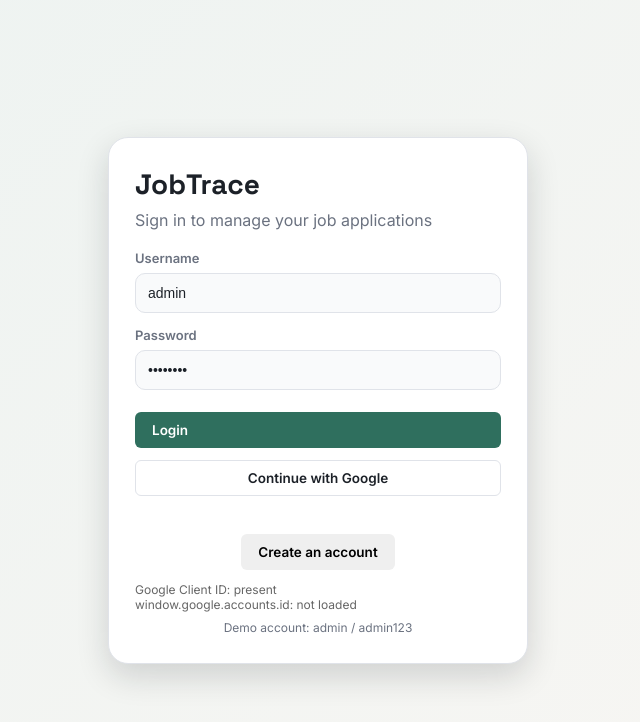
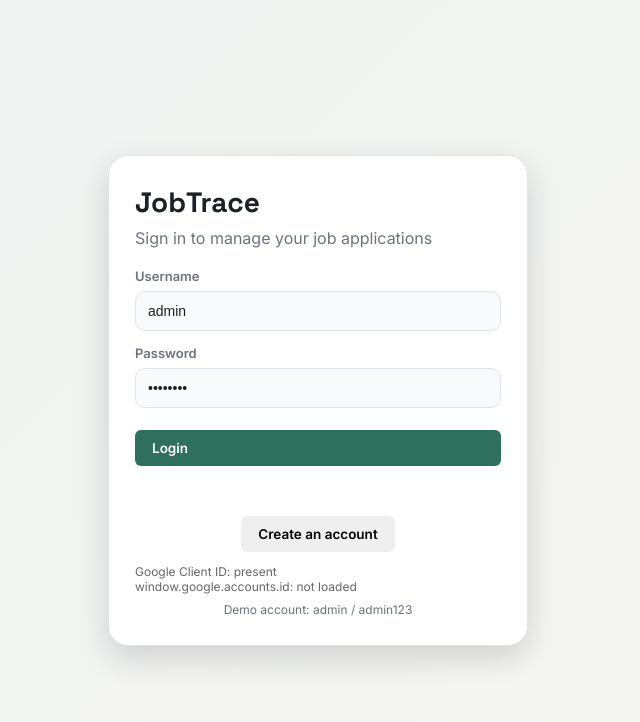
Before and after one commit to Anujiweragoda/JobTrace, a React (Vite) app in the folder frontend/: page / in a window 1280 px wide. Shown: the top 722 px of the page, without its empty margins (322-962 px from the left). Built offline with nearby package versions, Linux system fonts and the light colour scheme; no server answers.

Commit message:
Use only branded Google Sign-In button; remove duplicate manual button

```diff
--- a/frontend/src/components/LoginPage.tsx
+++ b/frontend/src/components/LoginPage.tsx
@@ -140,17 +140,8 @@ export default function LoginPage({ onLogin, onGoogleLogin, onSignup, loading =
             </button>
 
             {GOOGLE_CLIENT_ID && (
-              <button
-                type="button"
-                className="btn btn-secondary google-button"
-                onClick={() => window.google?.accounts?.id?.prompt?.()}
-              >
-                Continue with Google
-              </button>
+              <div id="google-signin-button" style={{ width: "100%", marginTop: 12 }} />
             )}
-              {GOOGLE_CLIENT_ID && (
-                <div id="google-signin-button" style={{ display: "inline-block", marginLeft: 8 }} />
-              )}
           </div>
 
           <div style={{ marginTop: 12, textAlign: "center" }}>
```
